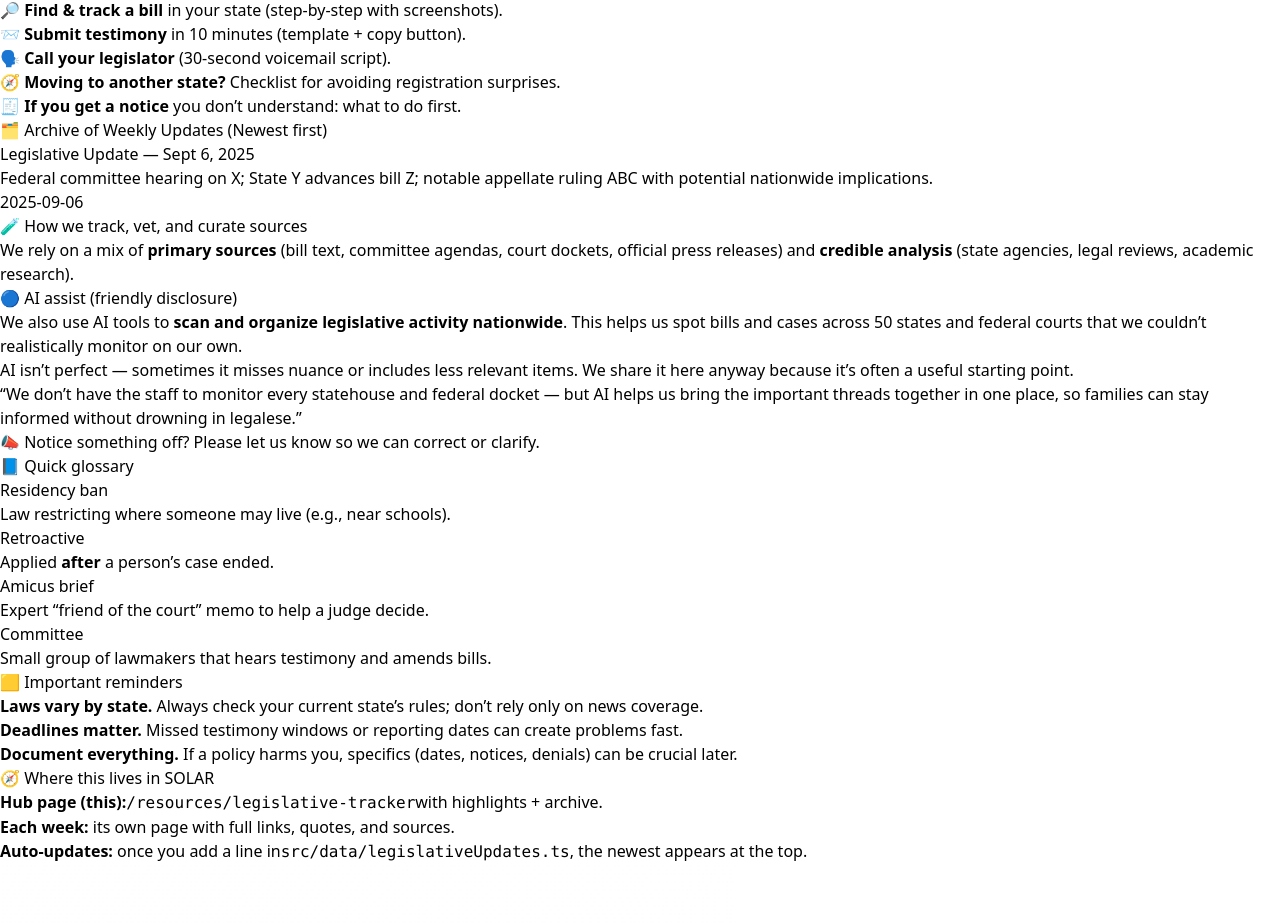
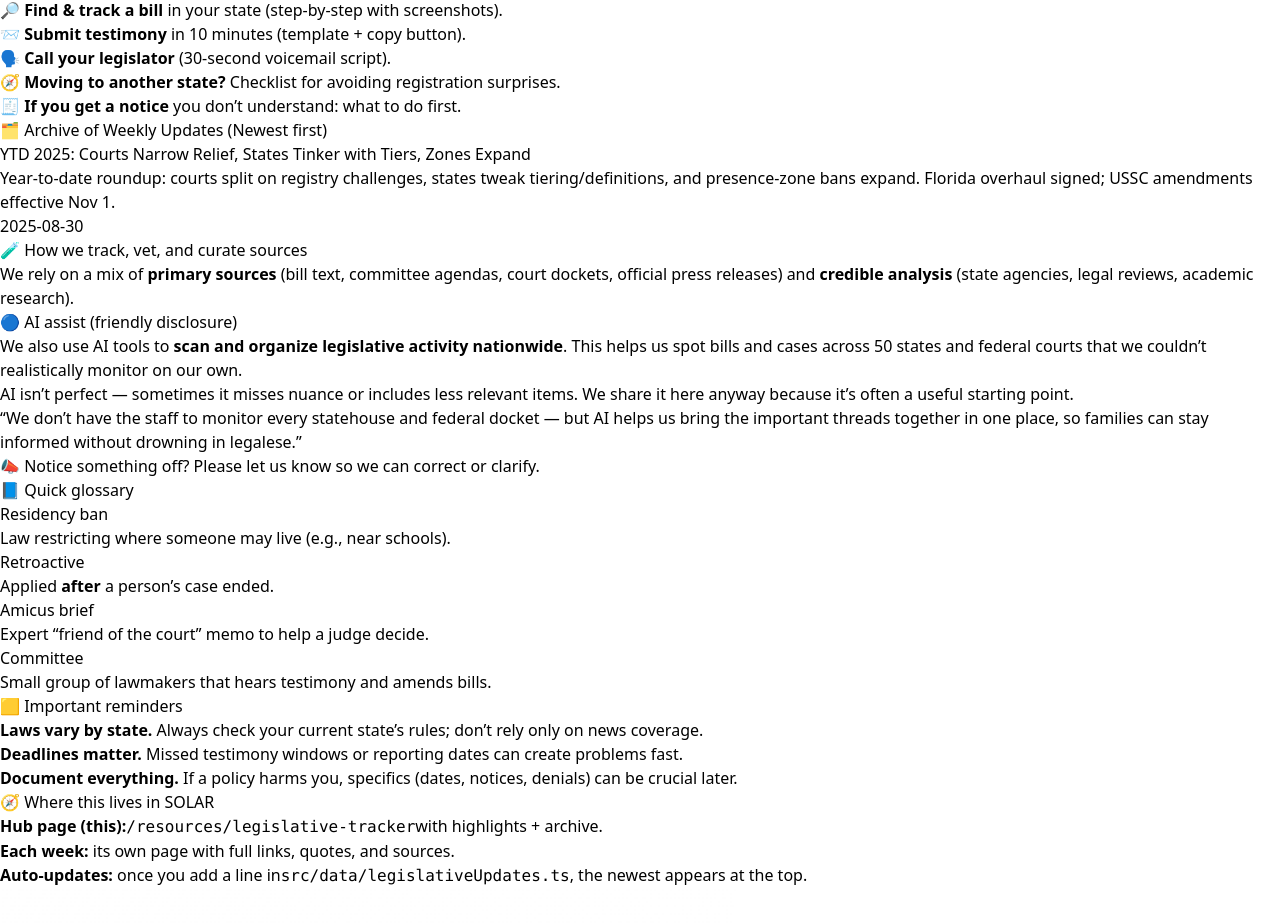
Before and after one commit to projectsolarrecon/Solar, a React (Vite) app: page /resources/legislative-tracker in a window 1280 px wide. Shown: the part 4354-5277 px from the top of the page. Built offline with nearby package versions, Linux system fonts and the light colour scheme.

Commit message:
Update legislativeUpdates.ts

```diff
--- a/src/data/legislativeUpdates.ts
+++ b/src/data/legislativeUpdates.ts
@@ -12,11 +12,11 @@ export type LegislativeUpdateMeta = {
 
 export const legislativeUpdates: LegislativeUpdateMeta[] = [
   {
-    date: '2025-09-06',
-    title: 'Legislative Update — Sept 6, 2025',
-    slug: '2025-09-06',
-    summary: 'Federal committee hearing on X; State Y advances bill Z; notable appellate ruling ABC with potential nationwide implications.',
-    tags: ['federal','states','cases']
-  },
+  date: '2025-08-30',
+  title: 'YTD 2025: Courts Narrow Relief, States Tinker with Tiers, Zones Expand',
+  slug: 'sex-offender-registry-2025-ytd-roundup-courts-tiers-presence-zones',
+  summary:
+    'Year-to-date roundup: courts split on registry challenges, states tweak tiering/definitions, and presence-zone bans expand. Florida overhaul signed; USSC amendments effective Nov 1.',
+},
   // Add new weekly objects here going forward (any position is fine).
 ];
```
